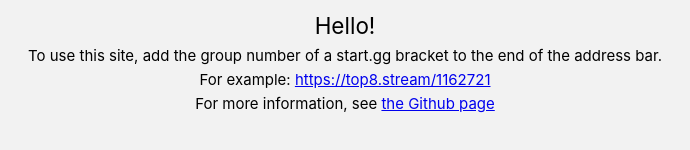
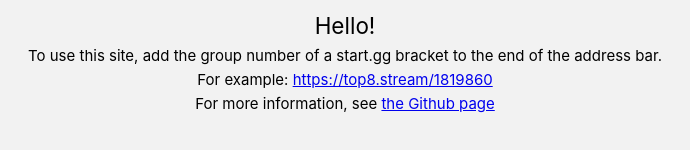
Before and after one commit to jakobkg/top8.stream, a Vue app: page / in a window 1280 px wide. Shown: the part 338-488 px from the top of the page, without its empty margins (295-985 px from the left). Built offline with nearby package versions, Linux system fonts and the light colour scheme.

Commit message:
Update front page example link

```diff
--- a/src/App.vue
+++ b/src/App.vue
@@ -55,7 +55,7 @@
   <div v-if="groupId === -1" style="text-align: center;">
     <h2>Hello!</h2> To use this site, add the group number of a start.gg bracket to the end of the address bar.
     <br />
-    For example: <a href="https://top8.stream/1162721">https://top8.stream/1162721</a>
+    For example: <a href="https://top8.stream/1819860">https://top8.stream/1819860</a>
     <br />
     For more information, see <a href="https://github.com/jakobkg/top8.stream">the Github page</a>
   </div>
```
